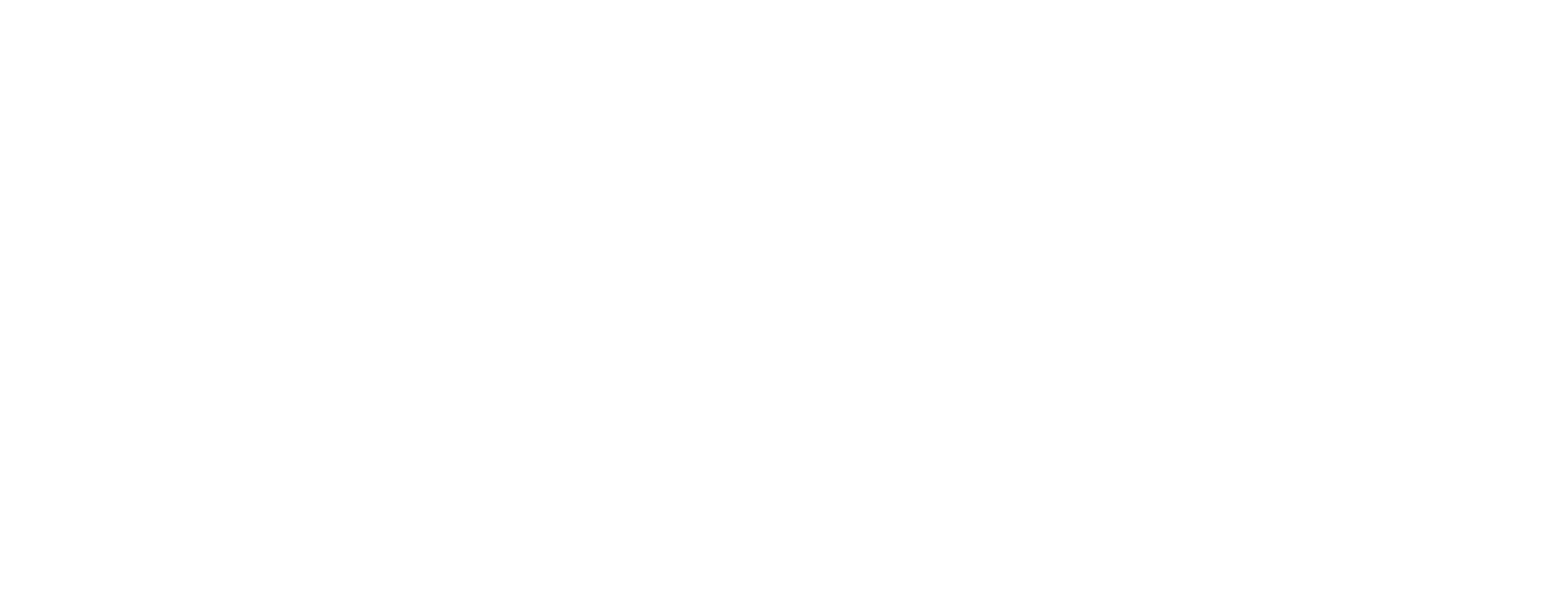
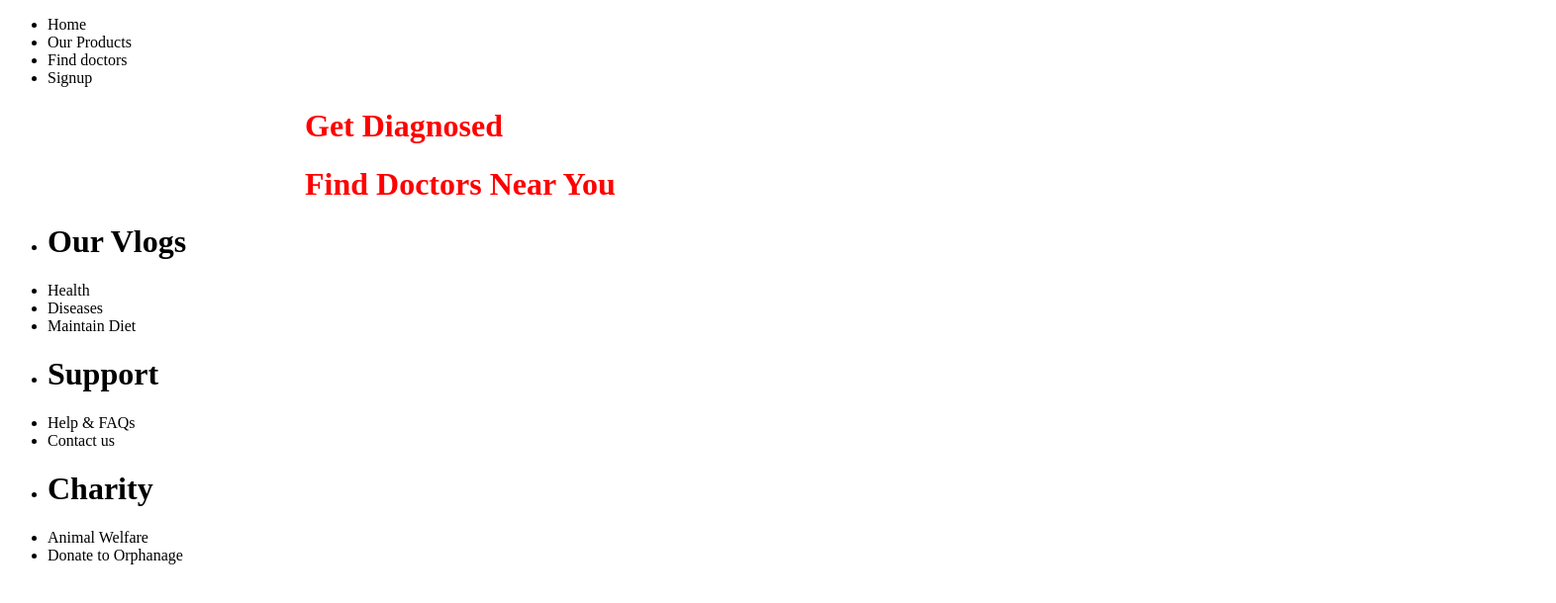
Before and after one commit to subhajit11010/DoctoBuddy, a plain HTML site: page index.html in a window 1280 px wide. Shown: the whole page at 99% size, 1572 px wide, since content can reach past the window. Drawn offline with nearby package versions, Linux system fonts and the light colour scheme.

Commit message:
Update index.html

```diff
--- a/index.html
+++ b/index.html
@@ -5,8 +5,60 @@
 	<meta name="viewport" content="width=device-width, initial-scale=1.0">
 	<title>DoctoBuddy</title>
 	<link rel="icon" href="images/favicon.png">
+
 </head>
 <body>
+	<script src="https://cdn.jsdelivr.net/npm/gsap@3.12.5/dist/gsap.min.js"></script>
+	<script src="https://cdn.jsdelivr.net/npm/gsap@3.12.5/dist/TextPlugin.min.js"></script>
+	<script>
+ // use a script tag or an external JS file
+ document.addEventListener("DOMContentLoaded", (event) => {
+  gsap.registerPlugin(TextPlugin)
+  // gsap code here!
+  gsap.to(".header", {x : 300 , color: "red"});
+});
+
+</script>
+	<div>
+		<div>
+			<div id="logo"></div>
+			<nav>
+				<ul>
+					<li><a class="nav nav-item1">Home</a></li>
+					<li><a class="nav nav-item2">Our Products</a></li>
+					<li><a class="nav nav-item3">Find doctors</a></li>
+					<li><a class="nav nav-item4">Signup</a></li>
+				</ul>
+			</nav>
+
+		</div>
+		<div class="main container">
+			<div class="main item1"><h1 class="header">Get Diagnosed</h1></div>
+			<div class="main item2"><h1 class="header">Find Doctors Near You</h1></div>
+		</div>
+		<div class="footer">
+			<div>
+				<ul>
+					<li><h1>Our Vlogs</h1></li>
+					<li><span><a>Health</a></span></li>
+					<li><span><a>Diseases</a></span></li>
+					<li><span><a>Maintain Diet</a></span></li>
+				</ul>
+				<ul>
+					<li><h1>Support</h1></li>
+					<li><span><a>Help & FAQs</a></span></li>
+					<li><span><a>Contact us</a></span></li>
+				</ul>
+				<ul>
+					<li><h1>Charity</h1></li>
+					<li><span><a>Animal Welfare</a></span></li>
+					<li><span><a>Donate to Orphanage</a></span></li>
+				</ul>
+			</div>
+		</div>
+
+
+	</div>
 
 </body>
 </html>
```
